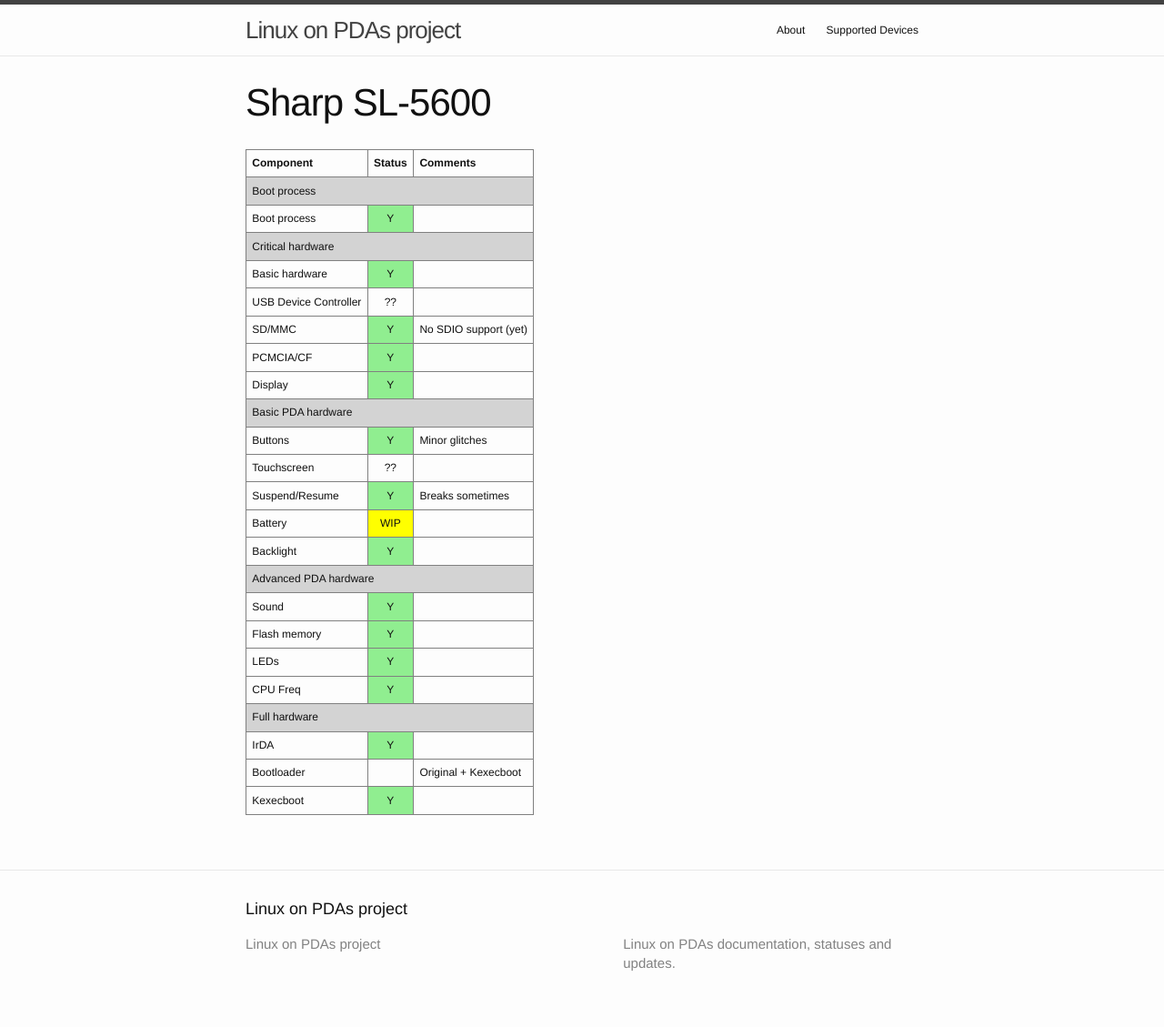
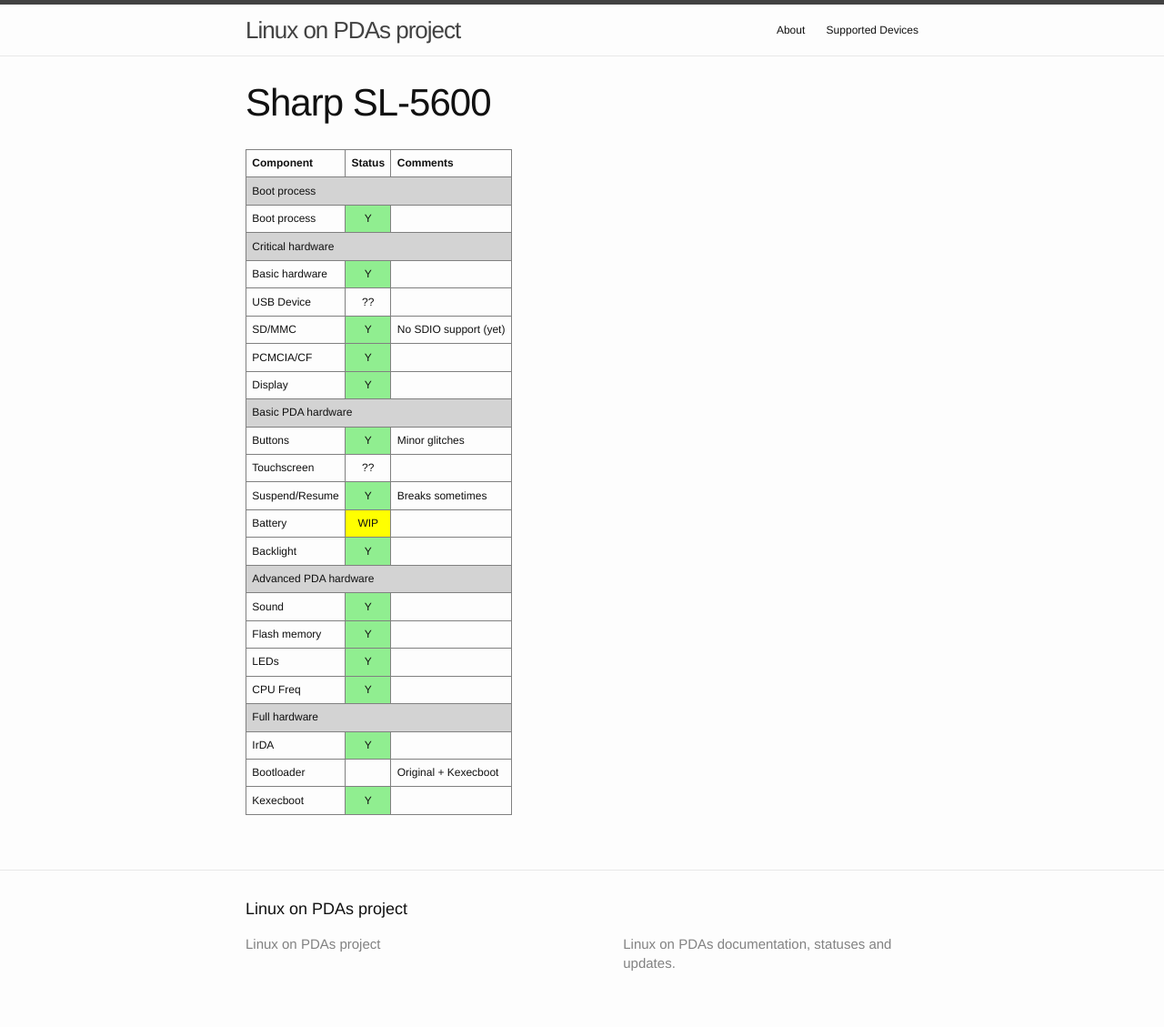
Before and after one commit to LinuxPDA/linuxpda.github.io, a Jekyll site: the page built from _devices/Sharp/Zaurus/sl5600.md, in a window 1280 px wide. Shown: the whole page at 91% size. Built offline with Jekyll 4.4.1, drawn with Linux system fonts in a browser that asks for light colours.

Commit message:
Fit udc description to one line
Signed-off-by: Dmitry Eremin-Solenikov <dmitry_eremin@mentor.com>

```diff
--- a/_config.yml
+++ b/_config.yml
@@ -21,7 +21,7 @@
 # Settings for device status
 status-boot-desc: Boot process
 status-basic-desc: Basic hardware
-status-udc-desc: USB Device Controller
+status-udc-desc: USB Device
 status-mmc-desc: SD/MMC
 status-pcmcia-desc: PCMCIA/CF
 status-display-desc: Display
```
